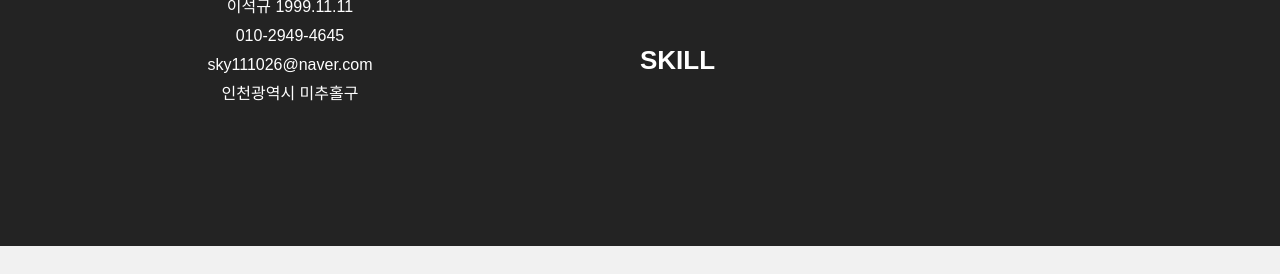
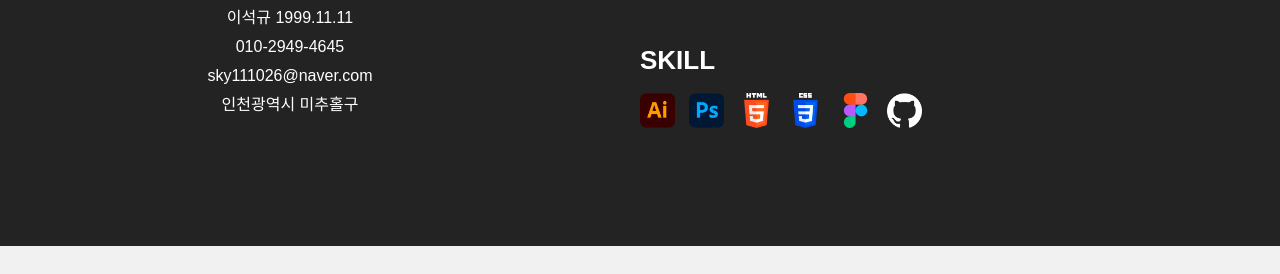
Before and after one commit to Leeseokgyu/potfolio_leeseokgyu, a plain HTML site: page index.html in a window 1280 px wide. Shown: the part 1354-1628 px from the top of the page. Drawn offline with nearby package versions, Linux system fonts and the light colour scheme; a web font is replaced by a local one.

Commit message:
Add files via upload

```diff
--- a/css/style.css
+++ b/css/style.css
@@ -37,7 +37,7 @@ main .profile .info .right h2 {font-size:26px; font-weight: 700; margin:0 0 20px
 main .profile .info .right ul {margin:0 0 50px;}
 main .profile .info .right ul li {line-height:1.8; color:#ddd;}
 main .profile .info .right .list {}
-main .profile .info .right .list img {width:50px;}/*스킬 아이콘 공통 크기*/
+main .profile .info .right .list img {width:35px;margin-right: 10px;}/*스킬 아이콘 공통 크기*/
 /* 프로젝트 공통 영역 */
 main .project {margin:0 0 150px; min-width:1000px;}
 /* 웹프로젝트 공통 */
--- a/index.html
+++ b/index.html
@@ -60,12 +60,12 @@
                     <h2>SKILL</h2>
                     <!-- ★★★★★★★★★★스킬 이미지 삽입 -->
                     <div class="list">
-                        <img src="./img/" alt="">
-                        <img src="./img/" alt="">
-                        <img src="./img/" alt="">
-                        <img src="./img/" alt="">
-                        <img src="./img/" alt="">
-                        <img src="./img/" alt="">
+                        <img src="./img/free-icon-illustrator-5968472.png" alt="">
+                        <img src="./img/free-icon-photoshop-5968520.png" alt="">
+                        <img src="./img/html-5.png" alt="">
+                        <img src="./img/css-3.png" alt="">
+                        <img src="./img/free-icon-figma-5968705.png" alt="">
+                        <img src="./img/github.png" alt="">
                     </div>
                 </div>
             </div>
@@ -84,8 +84,8 @@
                     <li>제작페이지 : 메인, 상품소개, 상품상세</li>
                 </ul>
                 <div class="link"> <!-- ★★링크수정부분 -->
-                    <a href="#" target="_blank">기획서 보기</a>
-                    <a href="https://www.figma.com/proto/ycSLAs1brR4eM7QhItGUDj/%EC%9D%B4%EC%84%9D%EA%B7%9C-%ED%8F%AC%ED%8A%B8%ED%8F%B4%EB%A6%AC%EC%98%A4?node-id=988-11&node-type=frame&t=v2rVXZSzyjzYbtXL-1&scaling=min-zoom&content-scaling=fixed&page-id=6%3A12" target="_blank">결과보기</a>
+                    <a href="https://www.figma.com/proto/ycSLAs1brR4eM7QhItGUDj/%EC%9D%B4%EC%84%9D%EA%B7%9C-%ED%8F%AC%ED%8A%B8%ED%8F%B4%EB%A6%AC%EC%98%A4?page-id=748%3A2&node-id=821-74&node-type=frame&viewport=626%2C-2735%2C0.66&t=oqrJqjXLi9istX8x-1&scaling=min-zoom&content-scaling=fixed" target="_blank">기획서 보기</a>
+                    <a href="https://www.figma.com/proto/ycSLAs1brR4eM7QhItGUDj/%EC%9D%B4%EC%84%9D%EA%B7%9C-%ED%8F%AC%ED%8A%B8%ED%8F%B4%EB%A6%AC%EC%98%A4?page-id=0%3A1&node-id=76-122&node-type=canvas&viewport=-1259%2C-13371%2C0.62&t=DuavRE3ULMo5JBSD-1&scaling=min-zoom&content-scaling=fixed" target="_blank">결과보기</a>
                 </div>
             </div>
             <!-- ※※※※※※※※※웹 프로젝트 기준 복사 종료 부분※※※※※※※※ -->
@@ -104,7 +104,7 @@
                 </ul>
                 <div class="link"> <!-- ★★링크수정부분 -->
                     <a href="#" target="_blank">기획서 보기</a>
-                    <a href="#" target="_blank">결과보기</a>
+                    <a href="https://www.figma.com/proto/ycSLAs1brR4eM7QhItGUDj/%EC%9D%B4%EC%84%9D%EA%B7%9C-%ED%8F%AC%ED%8A%B8%ED%8F%B4%EB%A6%AC%EC%98%A4?page-id=1121%3A21&node-id=1121-22&node-type=frame&viewport=943%2C699%2C0.14&t=zV9xL5YLYxVzuQLV-1&scaling=min-zoom&content-scaling=fixed" target="_blank">결과보기</a>
                 </div>
             </div>
         </div>
```
Also changed, not shown: img/css-3.png (added), img/free-icon-figma-5968705.png (added), img/free-icon-illustrator-5968472.png (added), img/free-icon-photoshop-5968520.png (added), img/github.png (added), img/html-5.png (added), img/배너광고1.png (added), img/배너광고2.png (added), img/배너광고3.png (added), img/배너광고4.png (added).
